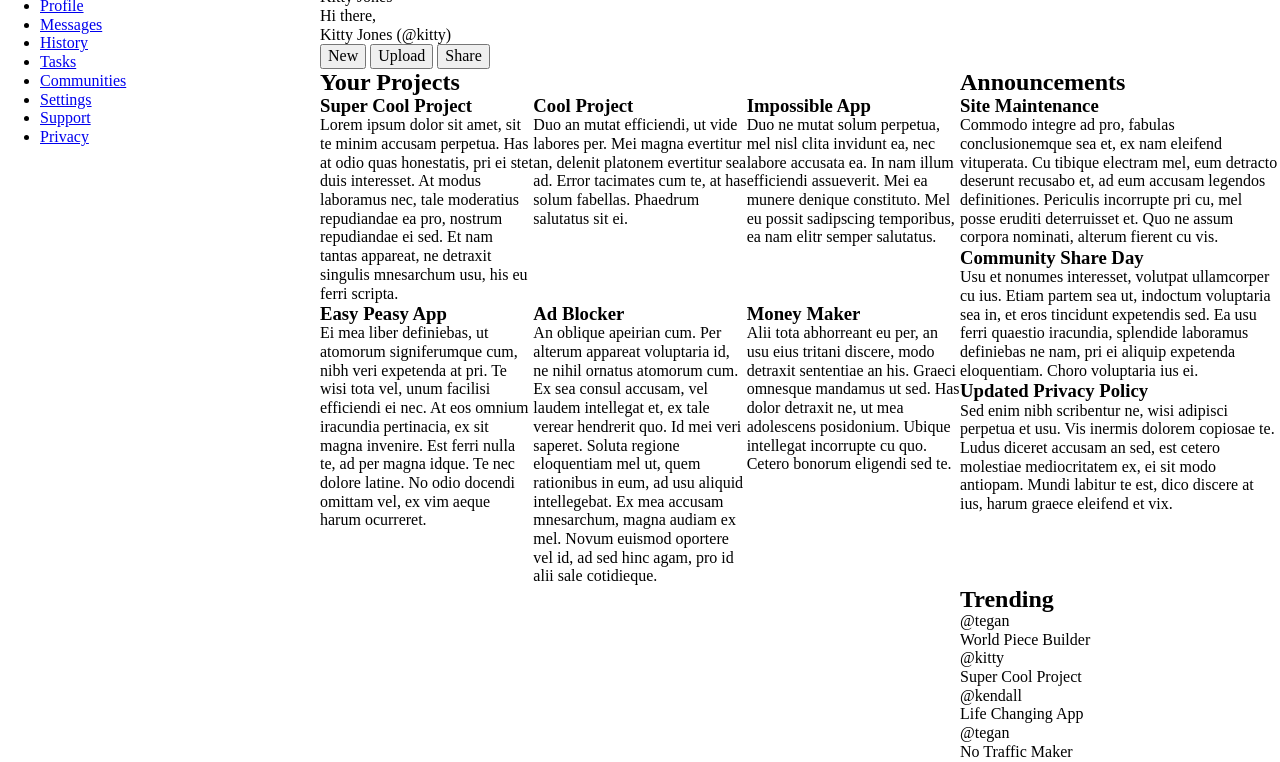
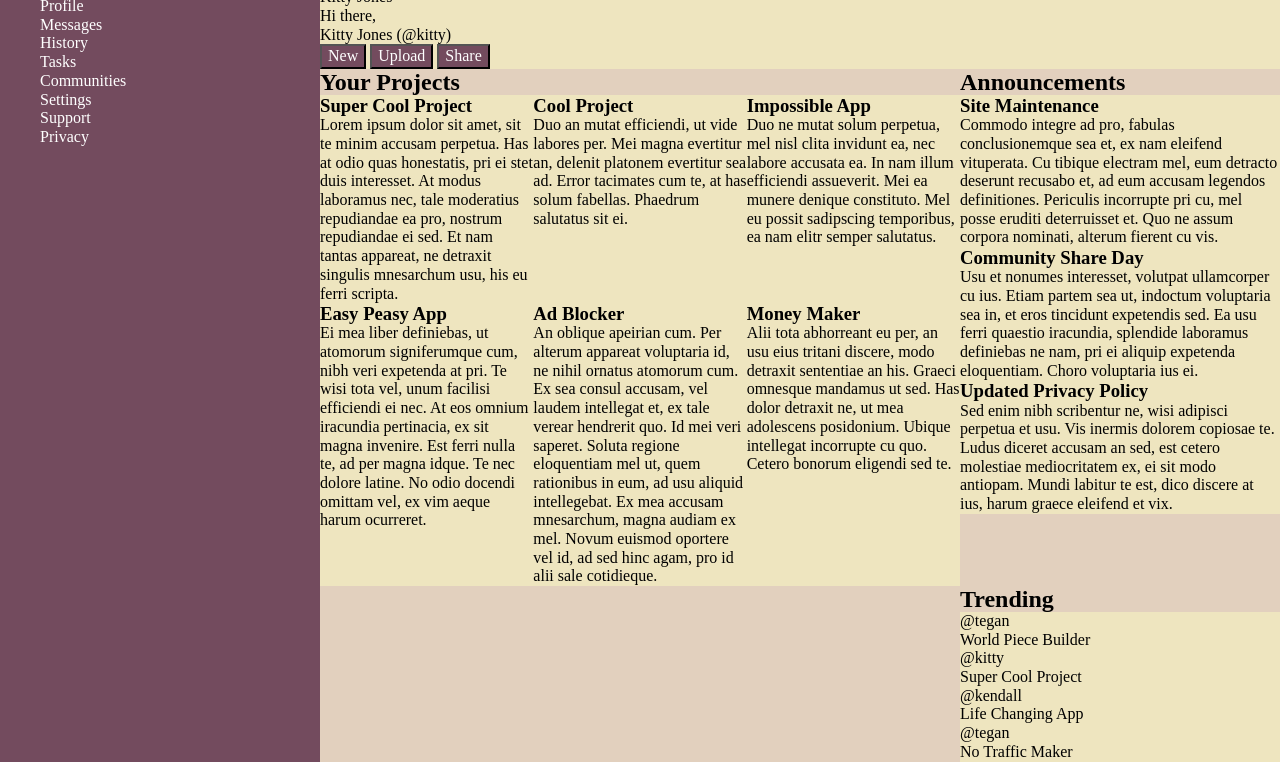
Before and after one commit to nekosoffy/dashboard, a plain HTML site: page index.html in a window 1280 px wide. Shown: the part 55-817 px from the top of the page. Drawn offline with Linux system fonts and the light colour scheme.

Commit message:
feat: apply a color palette on the elements

```diff
--- a/styles.css
+++ b/styles.css
@@ -9,6 +9,10 @@
 
 :root {
     font-size: 62.5%;
+    --main-color: #EEE5BF;
+    --background-color: #E2D0BE;
+    --secondary-color: #734B5E;
+    --profile-theme-color: #DF99F0;
 }
 
 body {
@@ -32,14 +36,36 @@ p, h1, h2, h3, h4, h5, h6 {
 #container {
     display: grid;
     grid-template-columns: repeat(4, 1fr);
+    background-color: var(--background-color);
 }
 
 header {
     grid-row: span 3;
+    background-color: var(--secondary-color);
+    color: white;
+}
+
+li {
+    list-style-type: none;
+}
+
+a:link, a:visited {
+    text-decoration: none;
+    color: white;
+}
+
+a:hover, a:active {
+    color: #FAA9A9;
 }
 
 #top-wrapper {
     grid-column: 2 / span 3;
+    background-color: var(--main-color);
+}
+
+button {
+    background-color: var(--secondary-color);
+    color: white;
 }
 
 main {
@@ -52,6 +78,10 @@ main h2 {
     grid-column: 1 / -1;
 }
 
+article {
+    background-color: var(--main-color);
+}
+
 #announcements {
     grid-column: 4 / 5;
 }
@@ -59,3 +89,7 @@ main h2 {
 #trending {
     grid-column: 4 / 5;
 }
+
+#trending div {
+    background-color: var(--main-color);
+}
```
